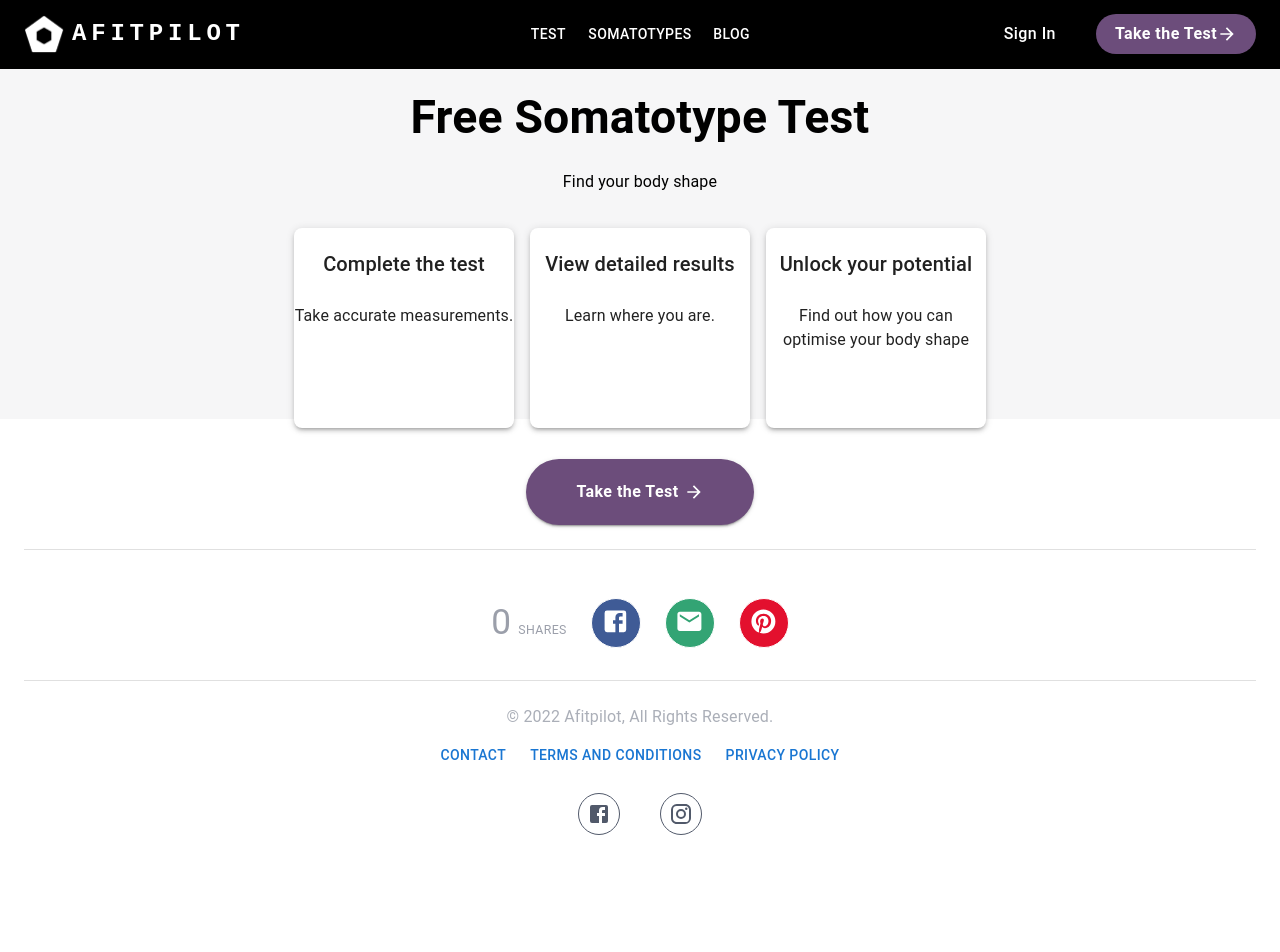
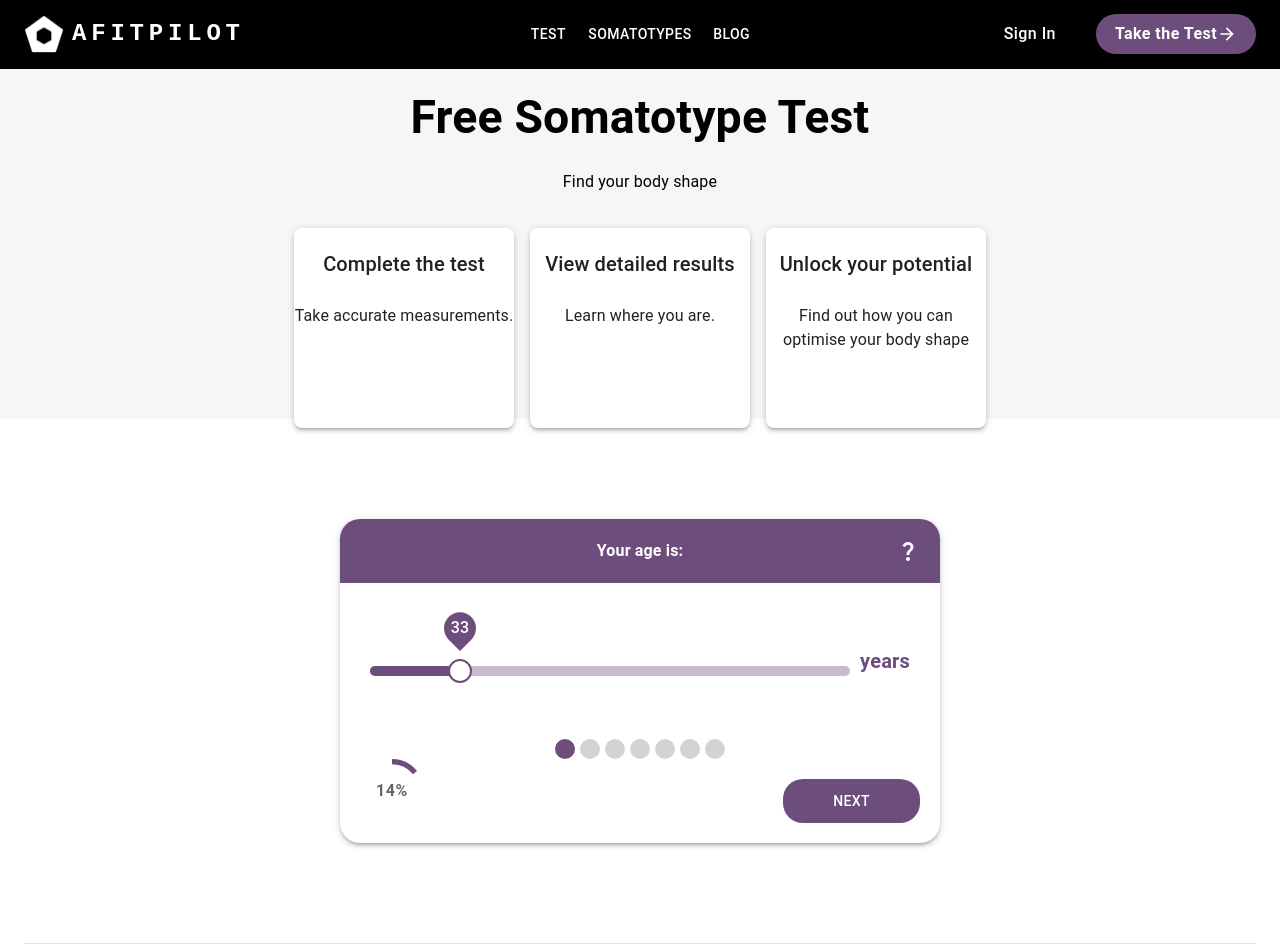
Before and after one commit to walter-clayton/afitpilot-somatotype, a React (Create React App) app in the folder client/: page /Test in a window 1280 px wide. Shown: the top 952 px of the page. Before the commit the page ends 847 px from the top, so only its background shows below. Built offline with nearby package versions, Linux system fonts and the light colour scheme.

Commit message:
take test: steps

```diff
--- a/client/src/App.tsx
+++ b/client/src/App.tsx
@@ -174,7 +174,6 @@ function App() {
             />
           }
         />
-        <Route path="/TestSteps" element={<TestSteps />} />
       </Routes>
       <Snackbar
         open={open}
--- a/client/src/components/TestPage.tsx
+++ b/client/src/components/TestPage.tsx
@@ -555,7 +555,8 @@ const TestPage: FC<ITesting> = (props) => {
     <ThemeProvider theme={theme}>
       <CssBaseline />
       <HeaderTestpage />
-      <Button
+      <TestSteps />
+      {/* <Button
         sx={{
           "&:hover > svg": {
             transform: "translateX(5px)",
@@ -584,7 +585,7 @@ const TestPage: FC<ITesting> = (props) => {
           fontSize="small"
           sx={{ marginLeft: "5px", transition: ".1s ease-out" }}
         />
-      </Button>
+      </Button> */}
       {/* <Button
         sx={{
           borderRadius: "40px",
--- a/client/src/components/test_steps/TestSteps.tsx
+++ b/client/src/components/test_steps/TestSteps.tsx
@@ -1,21 +1,202 @@
-import React, { FC } from "react";
-import { Box } from "@mui/material";
+import React, { FC, useState, useEffect, useRef } from "react";
+import {
+  Box,
+  OutlinedInput,
+  InputAdornment,
+  Typography,
+  Select,
+  Button,
+  Slider,
+  MenuItem,
+} from "@mui/material";
+import ForwardIcon from "@mui/icons-material/Forward";
+import QuestionMarkIcon from "@mui/icons-material/QuestionMark";
 import { styled } from "@mui/system";
-import CircleIcon from "@mui/icons-material/Circle";
+import CircularProgress, {
+  CircularProgressProps,
+} from "@mui/material/CircularProgress";
 
-const Circles = styled("div")({
-  svg: {
-    fill: "lightgray",
-    cursor: "pointer",
-    background: "red",
+const CircularProgressWithLabel = (props: any) => {
+  return (
+    <Box
+      sx={{
+        position: "absolute",
+        display: "inline-flex",
+        bottom: "20px",
+        left: "20px",
+      }}
+    >
+      <CircularProgress
+        sx={{ color: "RGB(108, 77, 123)" }}
+        variant="determinate"
+        {...props}
+        size="4rem"
+      />
+      <Box
+        sx={{
+          top: 0,
+          left: 0,
+          bottom: 0,
+          right: 0,
+          position: "absolute",
+          display: "flex",
+          alignItems: "center",
+          justifyContent: "center",
+        }}
+      >
+        <Typography
+          variant="caption"
+          component="div"
+          color="text.secondary"
+          fontSize={16}
+          fontWeight={600}
+        >{`${Math.round(props.value)}%`}</Typography>
+      </Box>
+    </Box>
+  );
+};
+
+const PrettoSlider = styled(Slider)({
+  color: "RGB(108, 77, 123)",
+  height: 10,
+  width: "80%",
+  "& .MuiSlider-track": {
+    border: "none",
+  },
+  "& .MuiSlider-thumb": {
+    height: 24,
+    width: 24,
+    backgroundColor: "#fff",
+    border: "2px solid currentColor",
+    "&:focus, &:hover, &.Mui-active, &.Mui-focusVisible": {
+      boxShadow: "inherit",
+    },
+    "&:before": {
+      display: "none",
+    },
+  },
+  "& .MuiSlider-valueLabel": {
+    lineHeight: 1.2,
+    fontSize: 16,
+    background: "unset",
+    padding: 0,
+    width: 32,
+    height: 32,
+    borderRadius: "50% 50% 50% 0",
+    backgroundColor: "RGB(108, 77, 123)",
+    transformOrigin: "bottom left",
+    transform: "translate(50%, -100%) rotate(-45deg) scale(0)",
+    "&:before": { display: "none" },
+    "&.MuiSlider-valueLabelOpen": {
+      transform: "translate(50%, -100%) rotate(-45deg) scale(1)",
+    },
+    "& > *": {
+      transform: "rotate(45deg)",
+    },
   },
 });
 
+const Next = styled(Button)({
+  color: "white",
+  borderRadius: "20px",
+  padding: "10px 50px",
+  backgroundColor: "RGB(108, 77, 123)",
+  alignSelf: "end",
+  marginRight: "20px",
+
+  "&:hover": {
+    backgroundColor: "RGB(108, 77, 123)",
+  },
+
+  "&:hover > svg": {
+    transform: "translateX(35px)",
+    opacity: "1",
+  },
+});
+
+const Input = styled(OutlinedInput)({
+  marginTop: "50px",
+  // input label when focused
+  "&.Mui-focused": {
+    color: "RGB(108, 77, 123)",
+  },
+  maxWidth: "110px",
+  // focused color for input with variant='standard'
+  // "&.MuiInput-underline:after": {
+  //   borderBottomColor: "blue",
+  // },
+  // focused color for input with variant='filled'
+  // "&.MuiFilledInput-underline:after": {
+  //   borderBottomColor: "yellow",
+  // },
+  // focused color for input with variant='outlined'
+  "&.MuiOutlinedInput-root": {
+    "&.Mui-focused fieldset": {
+      borderColor: "RGB(108, 77, 123)",
+    },
+  },
+});
+
+const Unity = styled("div")({
+  marginLeft: "10px",
+  fontWeight: 600,
+  fontSize: 20,
+  color: "RGB(108, 77, 123)",
+});
+
+const Question = styled("div")({
+  backgroundColor: "RGB(108, 77, 123)",
+  color: "white",
+  fontWeight: "600",
+  textAlign: "center",
+  padding: "20px 0",
+  width: "100%",
+  position: "relative",
+  display: "flex",
+  alignItems: "center",
+  justifyContent: "center",
+});
+
+interface ICircle {
+  active: boolean;
+}
+
+const Circle = styled("div")<ICircle>((props) => ({
+  width: "20px",
+  height: "20px",
+  cursor: "pointer",
+  background: props.active ? "RGB(108, 77, 123)" : "lightgray",
+  borderRadius: "50%",
+  marginLeft: "5px",
+  "&:first-of-type": {
+    marginLeft: "0px",
+  },
+}));
+
+const Circles = styled("div")({
+  display: "flex",
+  justifyContent: "center",
+  alignItems: "center",
+  margin: "0 auto",
+  padding: "50px 0 20px 0",
+});
+
 const TestSteps: FC = () => {
-  const steps: any[] = [
+  interface ISteps {
+    label: string;
+    question: string;
+    unity?: string;
+    min?: string;
+    max?: string;
+  }
+
+  const steps: ISteps[] = [
     {
       label: "age",
       question: "Your age is:",
+      unity: "years",
+      min: "13",
+      max: "120",
     },
     {
       label: "gender",
@@ -24,31 +205,205 @@ const TestSteps: FC = () => {
     {
       label: "height",
       question: "Your height is:",
+      unity: "cm",
+      min: "120",
+      max: "250",
     },
     {
       label: "weight",
       question: "Your weight is:",
+      unity: "kg",
+      min: "30",
+      max: "300",
     },
     {
-      label: "body fat",
+      label: "bodyFat",
       question: "Your body Fat is:",
+      unity: "%",
+      min: "2",
+      max: "50",
     },
     {
       label: "arm",
       question: "Your arm circumference is:",
+      unity: "cm",
+      min: "20",
+      max: "55",
     },
     {
       label: "calf",
       question: "Your calf circumference is:",
+      unity: "cm",
+      min: "20",
+      max: "55",
     },
   ];
+  const [currentStep, setCurrentStep] = useState<number>(0);
+  const boxRef = useRef<HTMLDivElement>(null);
+  interface IValues {
+    age: string;
+    gender: string;
+    height: string;
+    weight: string;
+    bodyFat: string;
+    arm: string;
+    calf: string;
+  }
+
+  const [values, setValues] = useState<IValues>({
+    age: "33",
+    gender: "male",
+    height: "180",
+    weight: "80",
+    bodyFat: "20",
+    arm: "35",
+    calf: "35",
+  });
+
+  const handleChange = (
+    event: React.ChangeEvent<HTMLTextAreaElement | HTMLInputElement>
+  ) => {
+    let valuesTemp: IValues = { ...values };
+    (valuesTemp as any)[steps[currentStep].label] = String(event.target.value);
+    console.log(event.target.value);
+
+    setValues({ ...valuesTemp });
+  };
+
+  interface IInputSelect {
+    label: string;
+  }
+
+  const bodyFatPercent: string[] = [
+    "5-10",
+    "10-15",
+    "15-20",
+    "20-25",
+    "25-30",
+    ">30",
+  ];
+  const InputSelect: FC<IInputSelect> = (props) => {
+    return (
+      <Select
+        onChange={(event: any) => {
+          handleChange(event);
+        }}
+        sx={{
+          width: "110px",
+          color: "RGB(108, 77, 123)",
+          "&.MuiOutlinedInput-root": {
+            "&.Mui-focused fieldset": {
+              borderColor: "RGB(108, 77, 123)",
+            },
+          },
+        }}
+        labelId="demo-simple-select-label"
+        id="demo-simple-select"
+        defaultValue={(values as any)[props.label]}
+      >
+        {props.label === "gender" && <MenuItem value={"male"}>Male</MenuItem>}
+        {props.label === "gender" && (
+          <MenuItem value={"female"}>Female</MenuItem>
+        )}
+        {bodyFatPercent.map(
+          (item, index) =>
+            props.label === "bodyFat" && (
+              <MenuItem value={item}>{item}</MenuItem>
+            )
+        )}
+      </Select>
+    );
+  };
+
   return (
-    <Box sx={{ padding: "65px 0" }}>
+    <Box
+      ref={boxRef}
+      sx={{
+        padding: "0 0 20px 0",
+        margin: "100px auto",
+        borderRadius: "20px",
+        boxShadow: 3,
+        overflow: "hidden",
+        display: "flex",
+        flexDirection: "column",
+        alignItems: "center",
+        position: "relative",
+      }}
+      maxWidth="600px"
+    >
+      <Question>
+        {steps[currentStep].question}
+        <QuestionMarkIcon sx={{ position: "absolute", right: "20px" }} />
+      </Question>
+
+      {steps.map(
+        (item, index) =>
+          index === currentStep && (
+            <Box
+              key={index}
+              sx={{
+                width: "100%",
+                display: "flex",
+                justifyContent: "center",
+                alignItems: "center",
+                marginTop: "50px",
+              }}
+            >
+              {item.label !== "gender" ? (
+                <PrettoSlider
+                  sx={{ marginTop: "20px" }}
+                  valueLabelDisplay="on"
+                  aria-label="pretto slider"
+                  defaultValue={(values as any)[item.label]}
+                  min={Number(item.min)}
+                  max={Number(item.max)}
+                  step={1}
+                  onChange={(event: any) => {
+                    handleChange(event);
+                  }}
+                />
+              ) : (
+                <InputSelect label={item.label} />
+              )}
+              <Unity>{item.unity}</Unity>
+            </Box>
+          )
+      )}
+
       <Circles>
         {steps.map((item, index) => (
-          <CircleIcon key={index} />
+          <Circle
+            key={index}
+            active={index === currentStep}
+            onClick={() => {
+              setCurrentStep(index);
+            }}
+          />
         ))}
       </Circles>
+      <Next
+        onClick={() => {
+          currentStep < steps.length - 1 && setCurrentStep((c) => c + 1);
+          window.scrollTo(0, boxRef.current?.offsetTop! - 20);
+        }}
+      >
+        {currentStep === steps.length - 1 ? "Finish" : "Next"}
+        {currentStep < steps.length - 1 && (
+          <ForwardIcon
+            sx={{
+              marginLeft: "10px",
+              transition: ".2s ease-out",
+              position: "absolute",
+              transform: "translateX(-35px)",
+              opacity: "0",
+            }}
+          />
+        )}
+      </Next>
+
+      <CircularProgressWithLabel
+        value={(100 / steps.length) * (currentStep + 1)}
+      />
     </Box>
   );
 };
```
